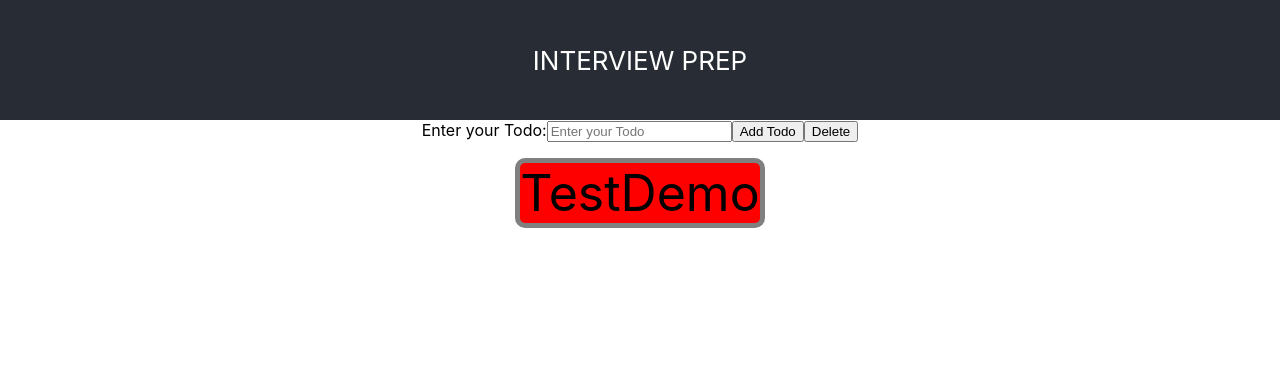
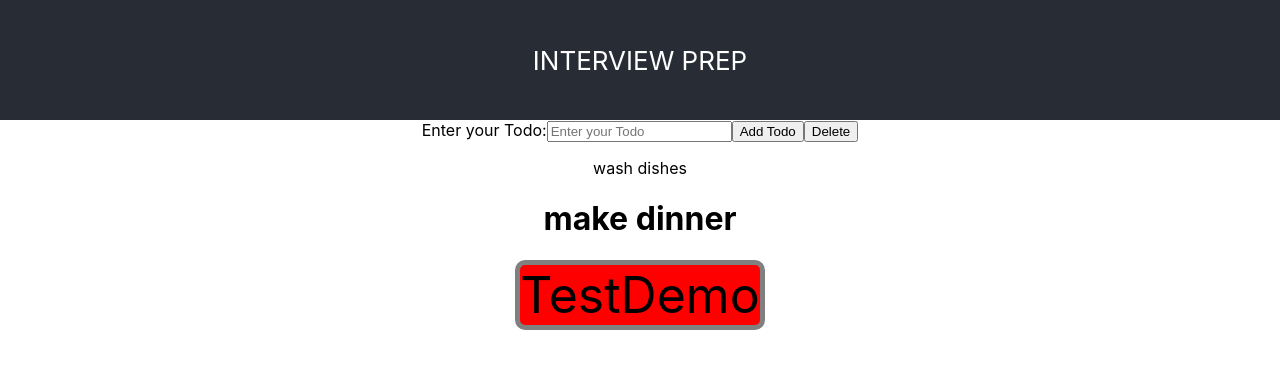
Before and after one commit to nicholasmcconnell/ReactInterviewPrep, a React (Create React App) app: page / in a window 1280 px wide. Shown: the top 368 px of the page. Built offline with nearby package versions, Linux system fonts and the light colour scheme.

Commit message:
created and passed Todo component tests: rendering, having text, and containing HTML

```diff
--- a/src/App.tsx
+++ b/src/App.tsx
@@ -4,6 +4,7 @@ import axios from 'axios';
 import './App.css';
 import TodoInput from './components/TodoInput';
 import Button from './components/button/button';
+import Todo from './components/Todo/Todo';
 //https://randomuser.me/api?page=
 function App() {
 
@@ -78,6 +79,12 @@ function App() {
 
   }, [todoArray])
 
+  //for todo testing demo
+  const todos = [
+    { id: 1, title: 'wash dishes', completed: false },
+    { id: 2, title: 'make dinner', completed: true },
+  ]
+
 
   return (
     <div className="App">
@@ -100,13 +107,19 @@ function App() {
 
       */}
 
-      <ul>
+      {/* <ul>
         {todoArray.map((todo, idx) => {
           return <li key={idx}>{todo}</li>;
         })}
-      </ul>
+      </ul> */}
+
+      {/* ------------ TEST TODO ------------ */}
+      {todos.map((todo) => {
+        return (<Todo todo={todo} />)
+      })}
 
       <Button label='TestDemo' />
+
 
 
 
--- /dev/null
+++ b/src/components/Todo/Todo.tsx
@@ -0,0 +1,22 @@
+import React from 'react';
+
+interface TodoProps {
+    todo: {
+        id: number,
+        title: string,
+        completed: boolean
+    },
+}
+
+const Todo: React.FC<TodoProps> = ({ todo }) => {
+    const { id, title, completed } = todo;
+    const h1Completed = <h1>{title}</h1>
+    const h1NotCompleted = <p>{title}</p>
+
+    const text = completed ? h1Completed : h1NotCompleted;
+    return (
+        <div data-testid={`todo-${id}`}>{text}</div>
+    )
+}
+
+export default Todo;
```
Also changed, not shown: 1 other file (tests, documents, lock files or other folders).
